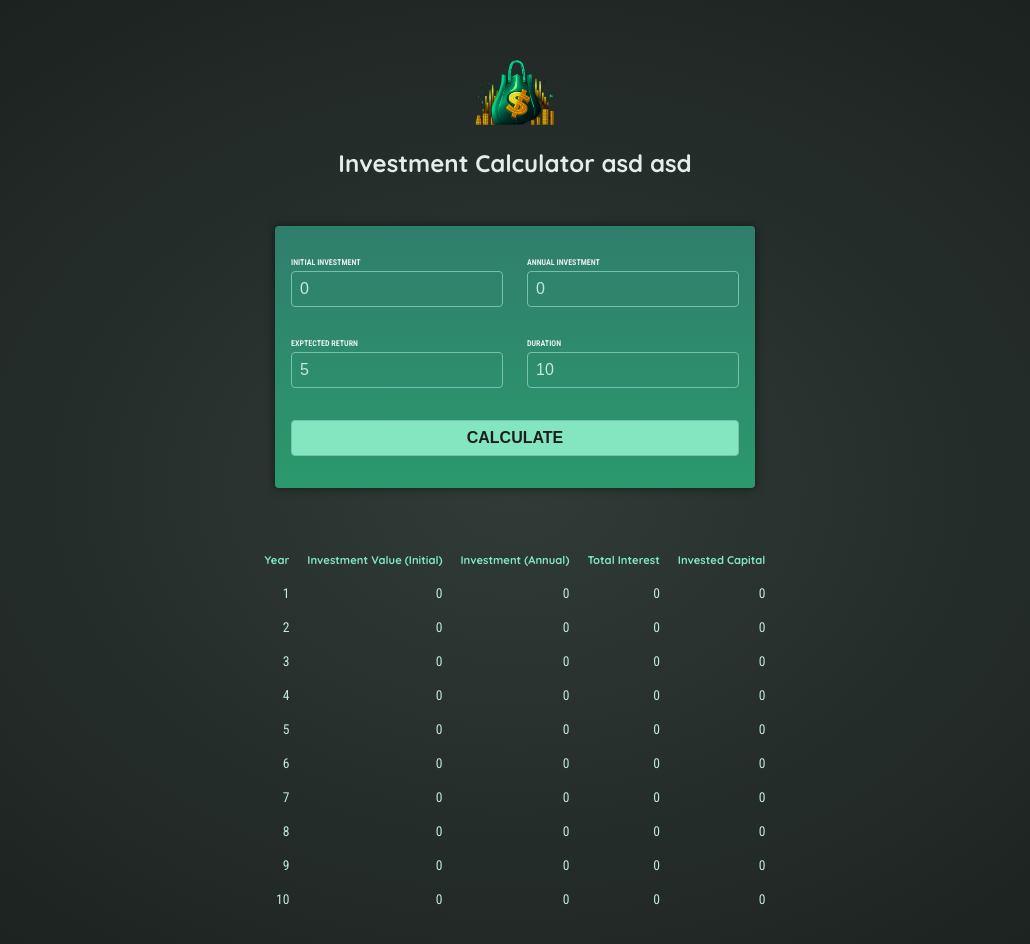
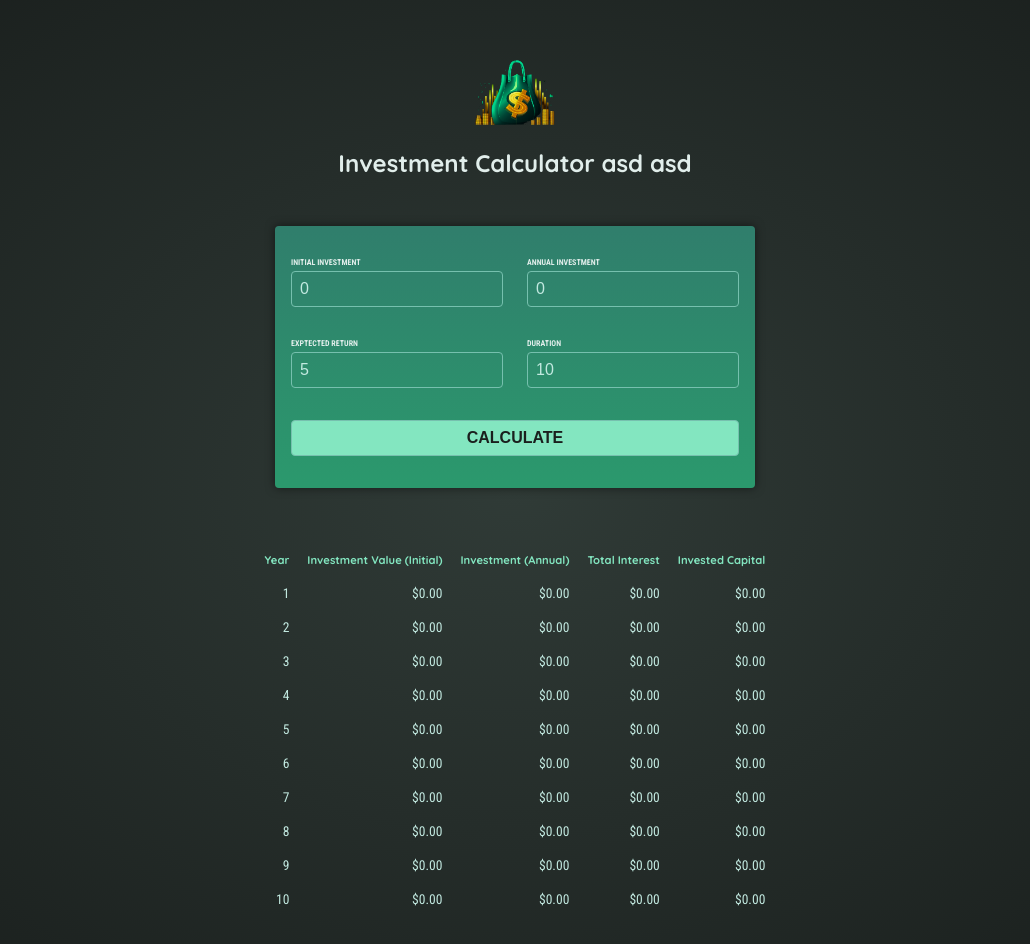
Before and after one commit to allanpedroni/master-angular-udemy, an Angular app in the folder essentials/01-starting-project-investment/: page / in a window 1280 px wide. Both pictures are taken after a click on the button "CALCULATE". Shown: the top 944 px of the page, without its empty margins (125-1155 px from the left). Built offline with nearby package versions, Linux system fonts and the light colour scheme.

Commit message:
84. Formatting Output with a Pipe finish

```diff
--- a/essentials/01-starting-project-investment/src/app/investment-results/investment-results.component.html
+++ b/essentials/01-starting-project-investment/src/app/investment-results/investment-results.component.html
@@ -16,10 +16,10 @@
       @for (result of results; track result.year) {
         <tr>
           <td>{{ result.year }}</td>
-          <td>{{ result.interest }}</td>
-          <td>{{ result.annualInvestment }}</td>
-          <td>{{ result.totalInterest }}</td>
-          <td>{{ result.totalAmountInvested }}</td>
+          <td>{{ result.valueEndOfYear | currency }}</td>
+          <td>{{ result.interest | currency}}</td>
+          <td>{{ result.totalInterest | currency}}</td>
+          <td>{{ result.totalAmountInvested | currency}}</td>
         </tr>
       }
   </table>
--- a/essentials/01-starting-project-investment/src/app/investment-results/investment-results.component.ts
+++ b/essentials/01-starting-project-investment/src/app/investment-results/investment-results.component.ts
@@ -1,10 +1,11 @@
 import { Component, Input, input } from '@angular/core';
 import { InvestmentResult } from '../investiment-input.model';
+import { CurrencyPipe } from '@angular/common';
 
 @Component({
   selector: 'app-investment-results',
   standalone: true,
-  imports: [],
+  imports: [CurrencyPipe],
   templateUrl: './investment-results.component.html',
   styleUrl: './investment-results.component.css'
 })
```
